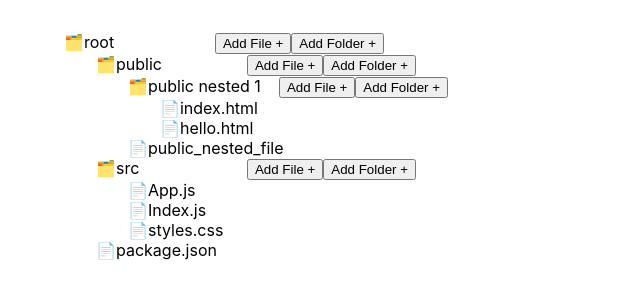
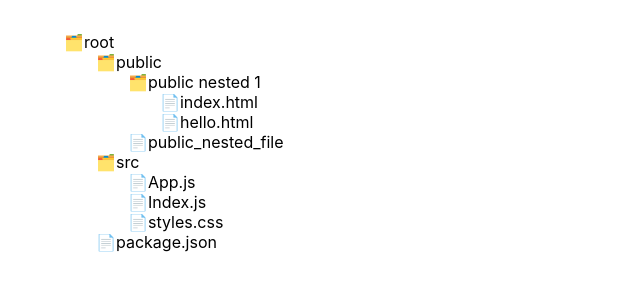
Before and after one commit to code0monkey1/react-interview-file-explorer, a React (Create React App) app: page / in a window 1280 px wide. Shown: the top 300 px of the page, without its empty margins (0-640 px from the left). Built offline with nearby package versions, Linux system fonts and the light colour scheme.

Commit message:
23 Apr 2023, 10:34

```diff
--- a/src/components/Folder.jsx
+++ b/src/components/Folder.jsx
@@ -18,7 +18,7 @@ const Folder = ({data}) => {
      <div
       onClick={()=>{setOpen(!open)}}
       style={{width:"20rem",display:"flex",justifyContent:"space-between"}} >
-        <Item data={data} />
+        <Item data={data} open={open}/>
      </div>
 
       <div  style={styles.foldersStyle}>
@@ -31,12 +31,12 @@ const Folder = ({data}) => {
 export default Folder
 
 
-const Item=({data})=>{
+const Item=({data,open})=>{
 
  return<>
 
       <span>{data.isFolder?<>🗂️</>:<>📄</>}{data.name}</span>
-      <div onClick={(e)=>{e.stopPropagation()}} style={{display:data.isFolder?"block":"none"}}>
+      <div onClick={(e)=>{e.stopPropagation()}} style={{display:data.isFolder&&open?"block":"none"}}>
           <button>Add File +</button>
           <button>Add Folder +</button>
       </div>
```
